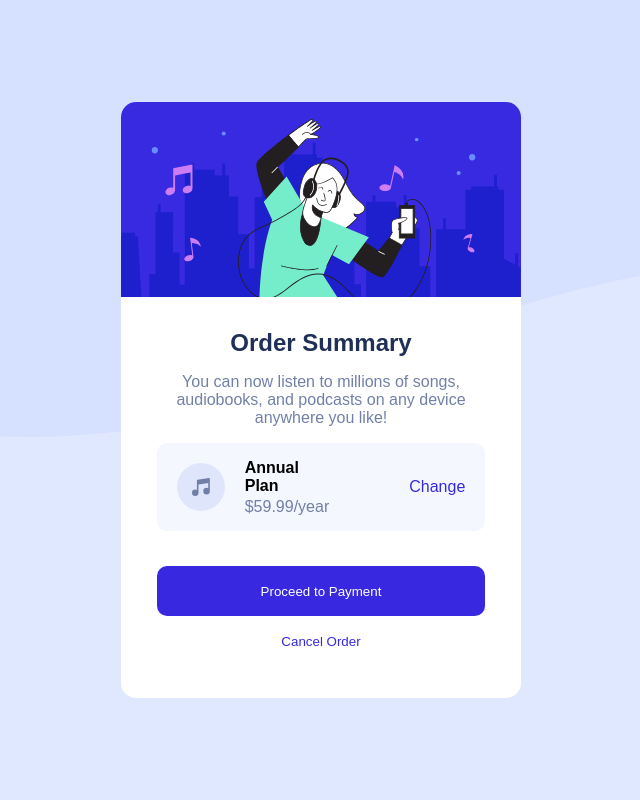
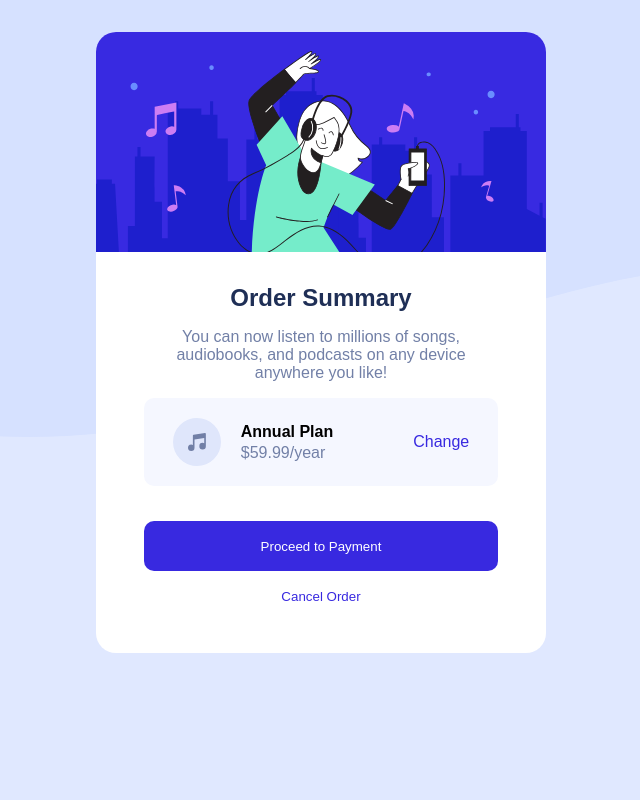
Before and after one commit to Babu-Mohammed-Izhan/order-summary, a plain HTML site: page index.html in a window 1280 px wide. Shown: the top 800 px of the page, without its empty margins (319-959 px from the left). Drawn offline with Linux system fonts and the light colour scheme; a web font is replaced by a local one.

Commit message:
added styles

```diff
--- a/style.css
+++ b/style.css
@@ -25,7 +25,6 @@ body {
   display: flex;
   align-items: center;
   justify-content: center;
-  margin: 5rem;
 }
 
 .card {
@@ -34,13 +33,14 @@ body {
   justify-content: center;
   flex-direction: column;
   background-color: #fff;
-  border-radius: 15px;
-  max-width: 25em;
+  border-radius: 20px;
+  max-width: 30rem;
+  margin-top: 2rem;
 }
 
 .img-hero {
   max-width: 100%;
-  border-radius: 15px 15px 0px 0px;
+  border-radius: 20px 20px 0px 0px;
 }
 
 .description {
```
